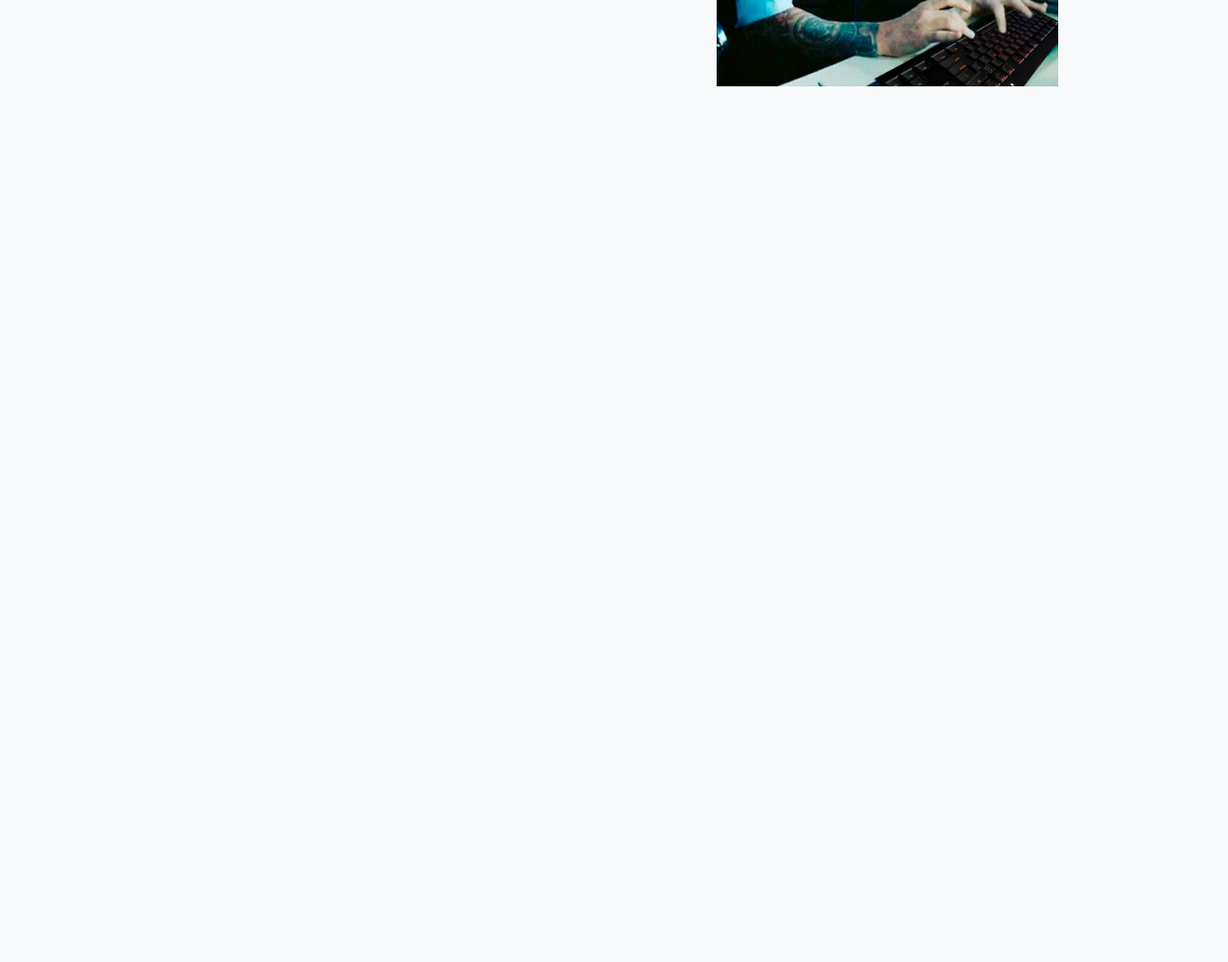
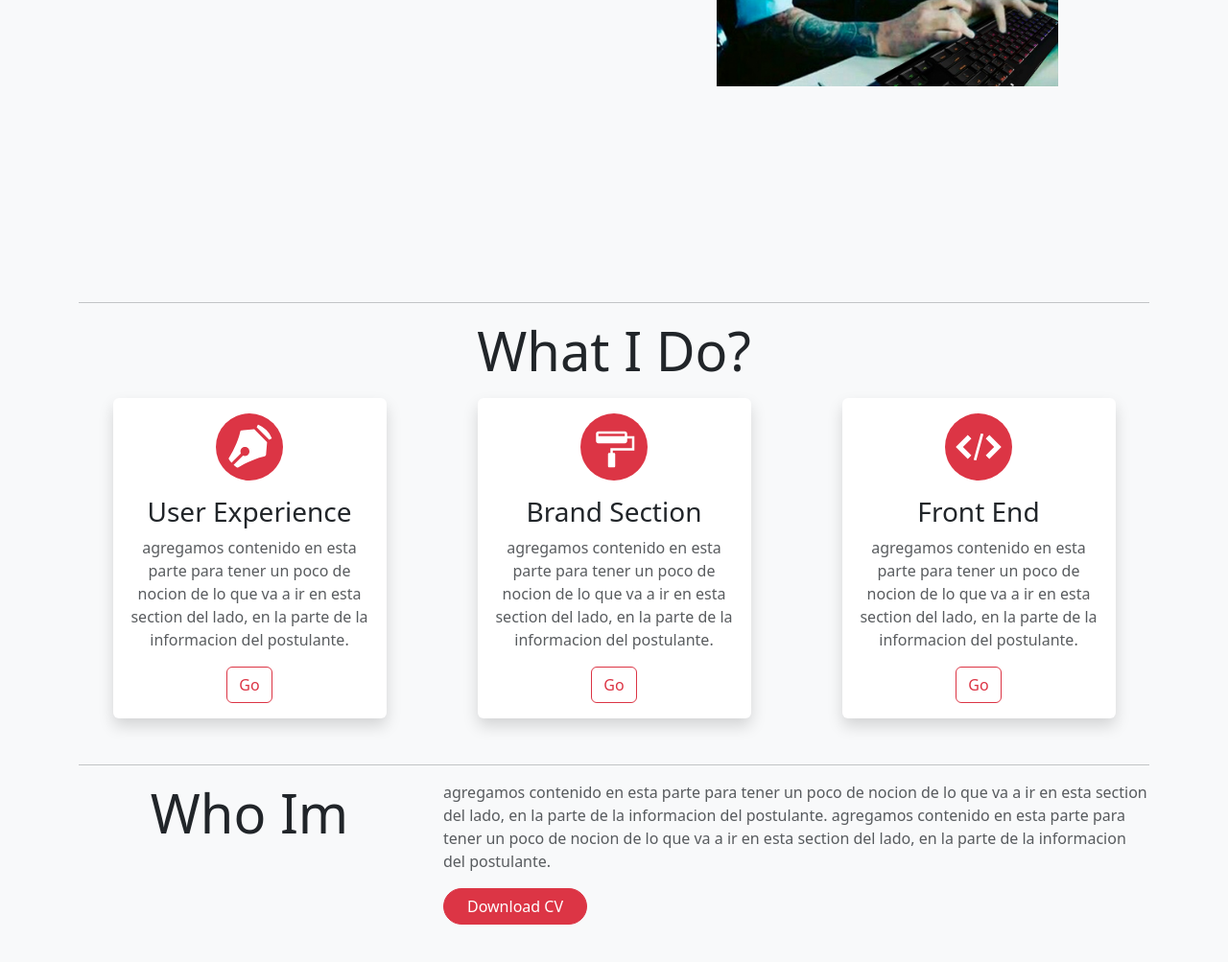
Before and after one commit to pablosnhz/repaso-bootstrap-2, a plain HTML site: page index.html in a window 1280 px wide. Shown: the part 533-1536 px from the top of the page at 96% size. Before the commit the page ends 800 px from the top, so only its background shows below. Drawn offline with nearby package versions, Linux system fonts and the light colour scheme.

Commit message:
sectionPort

```diff
--- a/index.html
+++ b/index.html
@@ -55,7 +55,60 @@
           <img src="./img/messi.jpg" alt="messi" class="w-100">
         </div>
       </header>
-    </div>
+
+      <hr>
+    <section class="row justify-content-around text-center" id="secService">
+      <h2 class="col-12 display-4 text-capitalize mb-3">
+        What i do?
+      </h2>
+      <article class="col-10 col-md-10 col-lg-3 bg-white rounded shadow p-3 fw-light">
+      <img src="./img/icons/pen.svg" alt="icon pen" class="bg-danger bd-gradient d-inline-bloc rounded-circle mb-3 icon-service">
+      <h3 class="text-capitalize">
+        User experience
+      </h3>
+      <p class="text-muted">
+        agregamos contenido en esta parte para tener un poco de nocion de lo que va a ir en esta section del lado, en la parte de la informacion del postulante.
+      </p>
+      <a href="#" class="btn btn-outline-danger"> Go </a>
+    </article>
+    <article class="col-10 col-md-10 col-lg-3 bg-white rounded shadow p-3 fw-light">
+      <img src="./img/icons/brand.svg" alt="icon brand" class="bg-danger bd-gradient d-inline-bloc rounded-circle mb-3 icon-service">
+      <h3 class="text-capitalize">
+        Brand Section
+      </h3>
+      <p class="text-muted">
+        agregamos contenido en esta parte para tener un poco de nocion de lo que va a ir en esta section del lado, en la parte de la informacion del postulante.
+      </p>
+      <a href="#" class="btn btn-outline-danger"> Go </a>
+    </article>
+    <article class="col-10 col-md-10 col-lg-3 bg-white rounded shadow p-3 fw-light">
+      <img src="./img/icons/code.svg" alt="icon code" class="bg-danger bd-gradient d-inline-bloc rounded-circle mb-3 icon-service">
+      <h3 class="text-capitalize">
+        Front End
+      </h3>
+      <p class="text-muted">
+        agregamos contenido en esta parte para tener un poco de nocion de lo que va a ir en esta section del lado, en la parte de la informacion del postulante.
+      </p>
+      <a href="#" class="btn btn-outline-danger"> Go </a>
+    </article>
+
+    </section>
+
+      <hr>
+    <section class="row justify-content-center text-center text-md-start">
+      <h2 class="col-md-4 text-center display-4 text-capitalize"> Who Im </h2>
+      <div class="col-8 col-md-8">
+        <p class="text-muted fw-light">
+          agregamos contenido en esta parte para tener un poco de nocion de lo que va a ir en esta section del lado, en la parte de la informacion del postulante.
+          agregamos contenido en esta parte para tener un poco de nocion de lo que va a ir en esta section del lado, en la parte de la informacion del postulante.
+        </p>
+        <a href="#" dowload="cv-flash" class="btn btn-danger rounded-pill px-4">
+          Download CV
+        </a>
+      </div>
+
+    </section>
+  </div>
 
 
 
--- a/style.css
+++ b/style.css
@@ -8,6 +8,10 @@
 
 .nav a {
     color: black;
+}
+
+.container .row {
+  margin-bottom: 3rem;
 }
 
 .navbar-brand > img {
@@ -44,3 +48,10 @@
 .header-main {
   min-height: 100vh;
 }
+
+.icon-service {
+  --box-size: 70px;
+  width: var(--box-size);
+  height: var(--box-size);
+  padding: 10px;
+}
```
